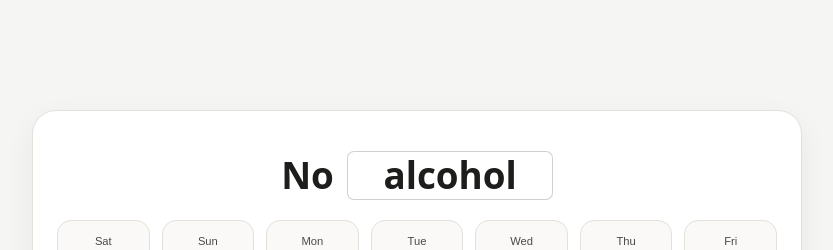
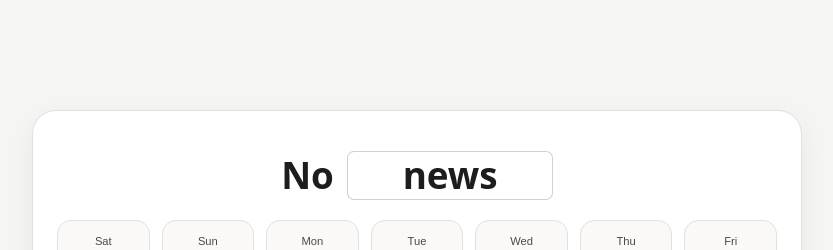
Before and after one commit to runarf/slip, a React (Vite) app: page / in a window 1280 px wide. Shown: the top 250 px of the page, without its empty margins (223-1056 px from the left). Built offline with nearby package versions, Linux system fonts and the light colour scheme.

Commit message:
Rename sober wording

```diff
--- a/src/App.tsx
+++ b/src/App.tsx
@@ -1,8 +1,8 @@
 import { useEffect, useState } from 'react'
 import './App.css'
 
-const HABIT_KEY = 'sober-tracker-habit'
-const SLIPS_KEY = 'sober-tracker-slip-dates'
+const HABIT_KEY = 'habit-tracker-habit'
+const SLIPS_KEY = 'habit-tracker-slip-dates'
 
 function formatKey(date: Date): string {
   return date.toISOString().slice(0, 10)
@@ -36,7 +36,7 @@ function getRecentHeatmapDays(): Date[] {
 
 function App(): JSX.Element {
   const [habitWord, setHabitWord] = useState<string>(() => {
-    return localStorage.getItem(HABIT_KEY) ?? 'alcohol'
+    return localStorage.getItem(HABIT_KEY) ?? 'news'
   })
 
   const [slipDates, setSlipDates] = useState<string[]>(() => {
@@ -68,13 +68,13 @@ function App(): JSX.Element {
   }
 
   return (
-    <main className="app-shell" aria-label="Sober tracker">
+    <main className="app-shell" aria-label="Habit tracker">
       <section className="tracker-card">
         <h1>
           No{' '}
           <input
             className="habit-input"
-            aria-label="Alcohol field"
+            aria-label="Habit field"
             value={habitWord}
             onChange={(event) => setHabitWord(event.target.value)}
           />
```
